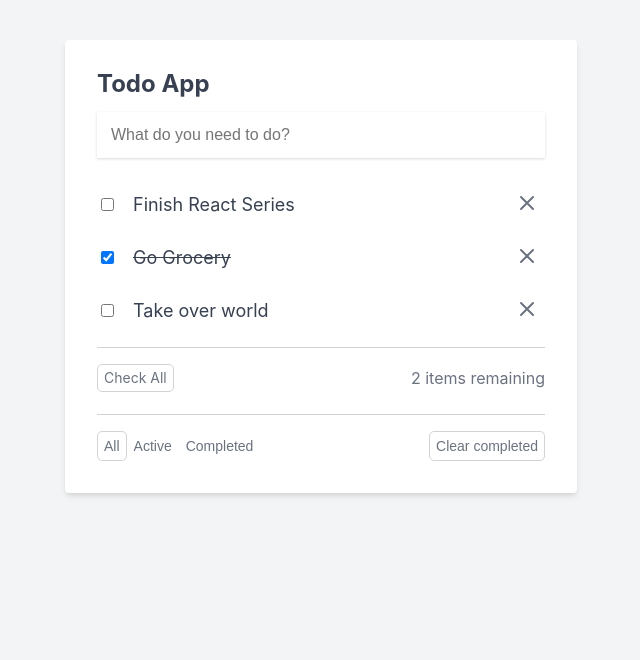
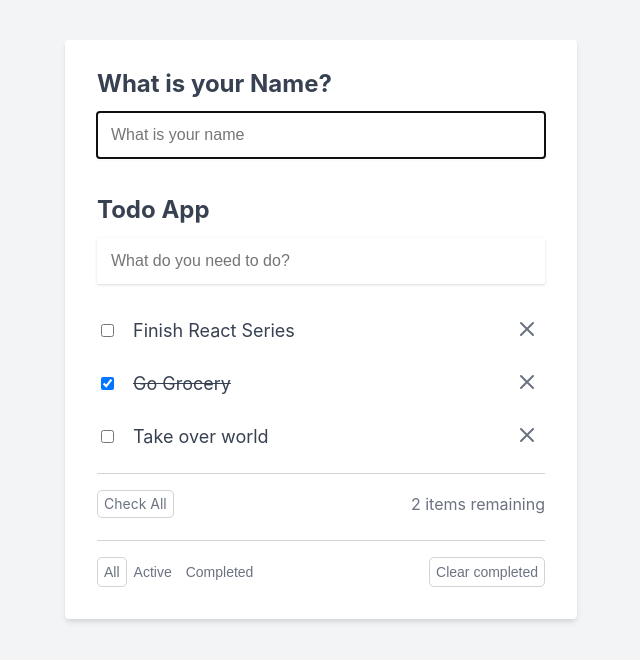
Before and after one commit to Alexotieno1717/lc-todo, a React (Create React App) app: page / in a window 1280 px wide. Shown: the top 660 px of the page, without its empty margins (319-959 px from the left). Built offline with nearby package versions, Linux system fonts and the light colour scheme.

Commit message:
Episode 8 - Other Built-in React Hooks

```diff
--- a/src/App.css
+++ b/src/App.css
@@ -145,3 +145,11 @@
   margin-top: 20px;
   text-align: center;
 }
+
+.name-container{
+  margin-bottom: 40px;
+}
+
+.name-lable{
+  margin-top: 15px;
+}
--- a/src/components/App.jsx
+++ b/src/components/App.jsx
@@ -1,4 +1,4 @@
-import { useState } from 'react';
+import { useEffect, useRef, useState } from 'react';
 import NoTodos from './NoTodos';
 import '../reset.css';
 import '../App.css';
@@ -7,6 +7,8 @@
 
 function App() {
 
+  const [name, setName] = useState('');
+  const nameInputEl = useRef(null);
   const [todos, setTodos] = useState([
     {
       id: 1,
@@ -115,11 +117,30 @@
     }
   }
 
+  useEffect(() => {
+    // console.log('use effect running');
+    nameInputEl.current.focus();
+  }, []);
+
 
 
   return (
     <div className="todo-app-container">
       <div className="todo-app">
+        <div className="name-container">
+          <h2>What is your Name?</h2>
+           <form action="#">
+            <input
+              type="text"
+              ref={nameInputEl}
+              className="todo-input"
+              placeholder="What is your name"
+              value={name}
+              onChange={event => setName(event.target.value)}
+            />
+           </form>
+          {name && <p className="name-lable">Hello, {name}</p>}
+        </div>
         <h2>Todo App</h2>
 
         <TodoForm addTodo={addTodo} />
```
